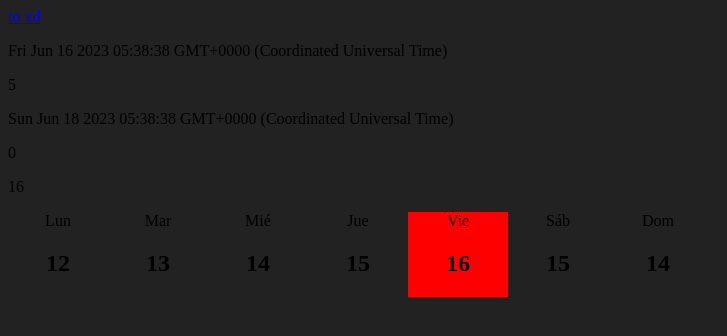
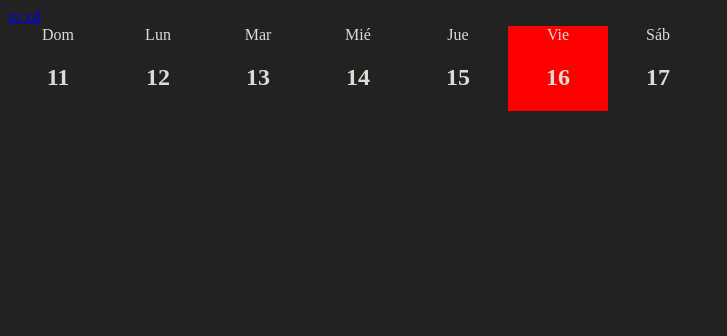
Before and after one commit to alva1612/reservations-app, a Svelte app: page / in a window 1280 px wide. Shown: the top 336 px of the page, without its empty margins (0-727 px from the left). Built offline with nearby package versions, Linux system fonts and the light colour scheme.

Commit message:
setup vitest & get week to display in screenñ

```diff
--- a/src/app.css
+++ b/src/app.css
@@ -1,5 +1,6 @@
 :root {
   --bg-color: rgba(10, 10, 10, 0.9);
+  --text-color: #DCDCD4;
 }
 
 body {
--- a/src/modules/calendar/types/calendar.type.ts
+++ b/src/modules/calendar/types/calendar.type.ts
@@ -1,3 +1,4 @@
+
 interface CalendarSettings {
   interval: "day" | "week" | "month"
 }
@@ -11,6 +12,9 @@ export enum WEEK_DAYS {
   FRI = "Viernes",
   SAT = "Sábado",
 }
+
+export const weekDaysArr = Object.values(WEEK_DAYS)
+
 export enum WEEK_DAYS_LOCAL {
   MON = "Lunes",
   TUE = "Martes",
--- /dev/null
+++ b/src/modules/calendar/utils/Week.ts
@@ -0,0 +1,19 @@
+const MINUTE_MS = 1000 * 60
+const HOUR_MS = 60 * MINUTE_MS
+const DAY_MS = HOUR_MS * 24
+
+//gets the day number that starts the week from a given date
+export const getStartOfWeek = (date: Date): Date => {
+  const weekdayNumber = date.getDay()
+  return new Date(date.valueOf() - DAY_MS * weekdayNumber)
+}
+
+// interface WeekLimits  {
+//     start: Date,
+//     end: Date
+// }
+// export const getWeekLimits = (date: Date): WeekLimits => {
+//     // first get the monday or sunday
+//     const startOfWeek = getStartOfWeek(date)
+//     return {start: startOfWeek, end: new Date(startOfWeek)}
+// }
--- /dev/null
+++ b/src/modules/calendar/utils/index.ts
@@ -0,0 +1 @@
+export { getStartOfWeek } from "./Week";
--- a/src/pages/Home.svelte
+++ b/src/pages/Home.svelte
@@ -1,24 +1,17 @@
 <script>
-  import { WEEK_DAYS_LOCAL } from "../modules/calendar/types/calendar.type"
+  import { getStartOfWeek } from "@calendar/utils"
+  import { weekDaysArr } from "@calendar/types/calendar.type"
+
   const today = new Date()
-  const todayWeekDay = today.getDay()
-  const currentDayOfMonth = today.getDate()
-  const toNumber = today.valueOf()
-  const arrayDays = Object.values(WEEK_DAYS_LOCAL)
-  $: sunday = new Date(toNumber + 1000 * 60 * 60 * 24 * 2)
+  const startOfWeek = getStartOfWeek(today)
 </script>
 
 <div class="weekCalendarComponent">
-  <p>{today}</p>
-  <p>{today.getDay()}</p>
-  <p>{sunday}</p>
-  <p>{sunday.getDay()}</p>
-  <p>{currentDayOfMonth}</p>
   <div class="weekCalendar_head">
-    {#each arrayDays as DAY, i (i)}
-      <div class="weekCalendar_head_day" class:isToday={i === todayWeekDay - 1}>
-        <span>{DAY.substring(0, 3)}</span>
-        <h2>{currentDayOfMonth - Math.abs(todayWeekDay - i - 1)}</h2>
+    {#each weekDaysArr as day, i (i)}
+      <div class="weekCalendar_head_day" class:isToday={i === today.getDay()}>
+        <span class="dayNumber">{day.substring(0, 3)}</span>
+        <h2>{startOfWeek.getDate() + i}</h2>
       </div>
     {/each}
   </div>
@@ -39,4 +32,8 @@
   .isToday {
     background-color: red;
   }
+
+  * {
+    color: var(--text-color);
+  }
 </style>
--- a/tsconfig.node.json
+++ b/tsconfig.node.json
@@ -3,7 +3,7 @@
     "composite": true,
     "skipLibCheck": true,
     "module": "ESNext",
-    "moduleResolution": "bundler"
+    "moduleResolution": "bundler",
   },
   "include": ["vite.config.ts"]
 }
--- a/vite.config.ts
+++ b/vite.config.ts
@@ -1,7 +1,14 @@
-import { defineConfig } from 'vite'
-import { svelte } from '@sveltejs/vite-plugin-svelte'
+import { defineConfig } from "vite"
+import { resolve } from "path"
+import { svelte } from "@sveltejs/vite-plugin-svelte"
 
 // https://vitejs.dev/config/
 export default defineConfig({
   plugins: [svelte()],
+
+  resolve: {
+    alias: {
+      "@calendar": resolve(__dirname, "./src/modules/calendar"),
+    },
+  },
 })
```
Also changed, not shown: package.json (+6 -2 lines), tsconfig.json (+6 -2 lines), 2 other files (tests, documents, lock files or other folders).
